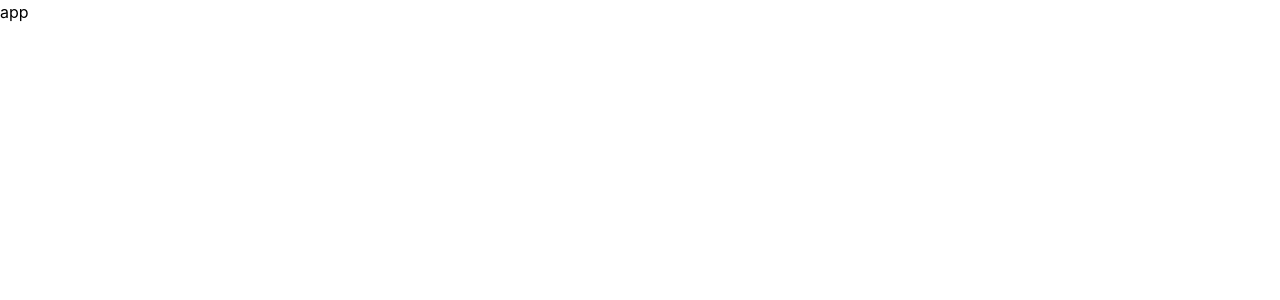
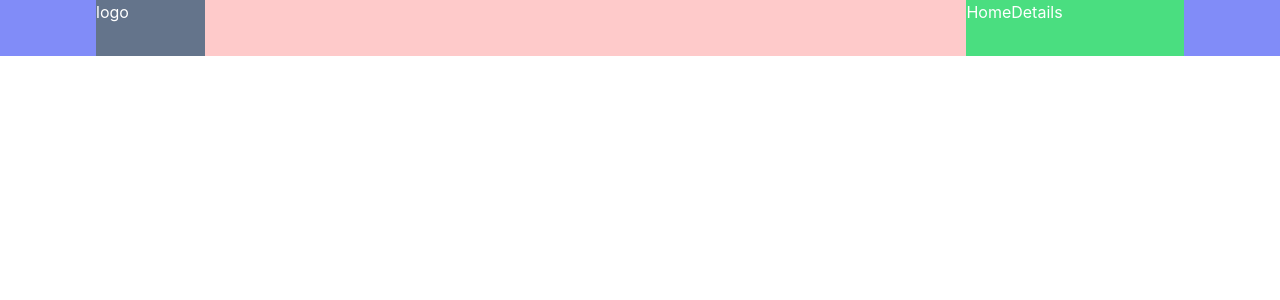
Before and after one commit to rajxode/habit-tracker, a JavaScript app: page /detailspage in a window 1280 px wide. Shown: the top 300 px of the page. Built offline with nearby package versions, Linux system fonts and the light colour scheme; the HTML template or start-up script is replaced by a standard one.

Commit message:
made structure of navbar

```diff
--- a/public/index.html
+++ b/public/index.html
@@ -9,7 +9,7 @@
       name="description"
       content="Web site created using create-react-app"
     />
-    <title>React App</title>
+    <title>Habit Tracker</title>
   </head>
   <body>
     <div id="root">
--- a/src/App.js
+++ b/src/App.js
@@ -1,9 +1,10 @@
+import Navbar from "./Component/Navbar";
 
 
 function App() {
   return (
     <div className="App">
-      app
+      <Navbar />
     </div>
   );
 }
--- a/src/Component/Navbar.js
+++ b/src/Component/Navbar.js
@@ -0,0 +1,32 @@
+
+
+const Navbar = () => {
+
+    return(
+        <div className="w-full m-0 flex h-14 text-white bg-indigo-400 justify-center items-center">
+            <div className="w-[85%] bg-red-200 h-full flex justify-between items-center">
+                <div className="bg-slate-500 w-[10%] h-full">
+                    logo
+                </div>
+                <div className="bg-green-400 w-1/5 h-full">
+                    <ul>
+                        <li className="inline-block">
+                            <a href="/">
+                                Home
+                            </a>
+                        </li>
+
+                        <li className="inline-block">
+                            <a href="/detailspage">
+                                Details
+                            </a>
+                        </li>
+                    </ul>
+                </div>
+            </div>
+        </div>
+    )
+}
+
+
+export default Navbar;
```
